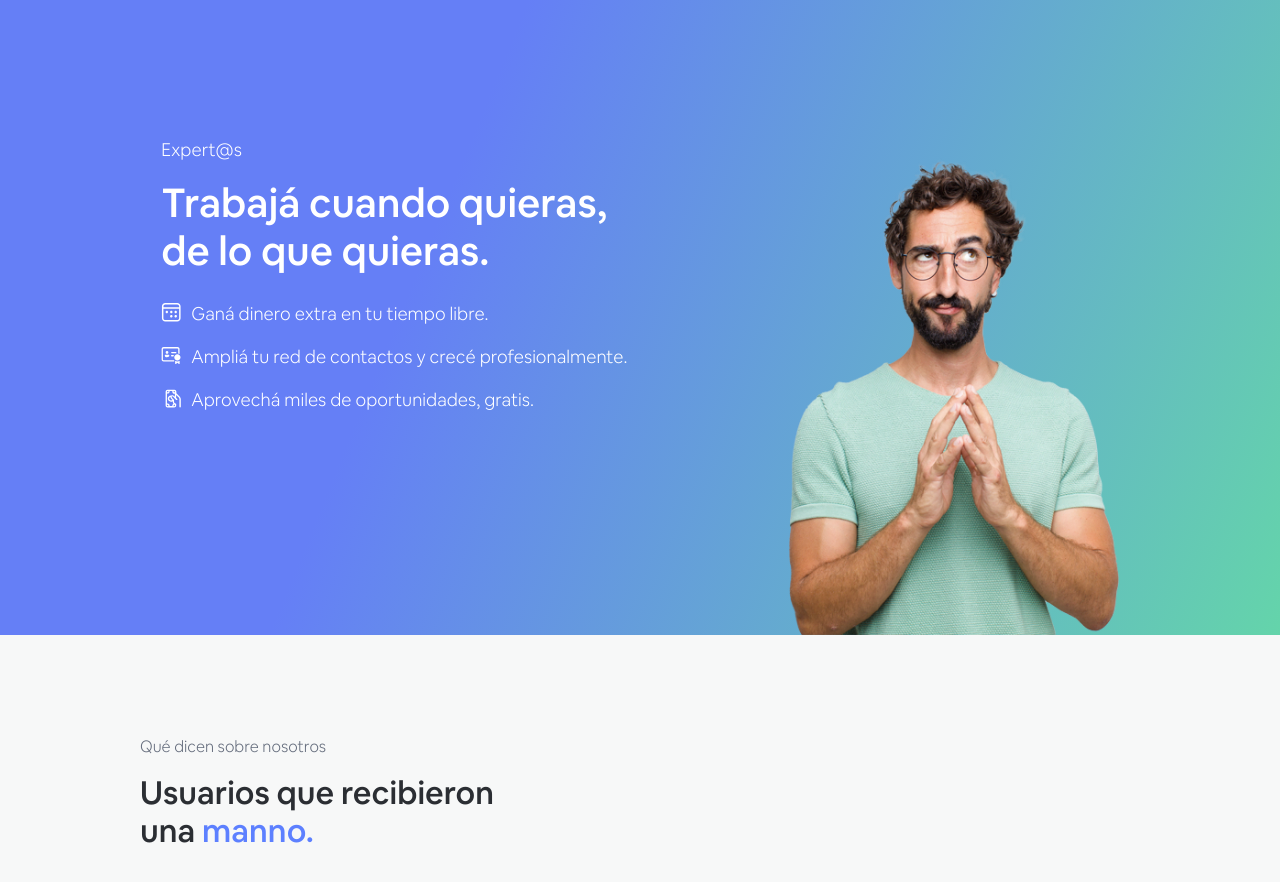
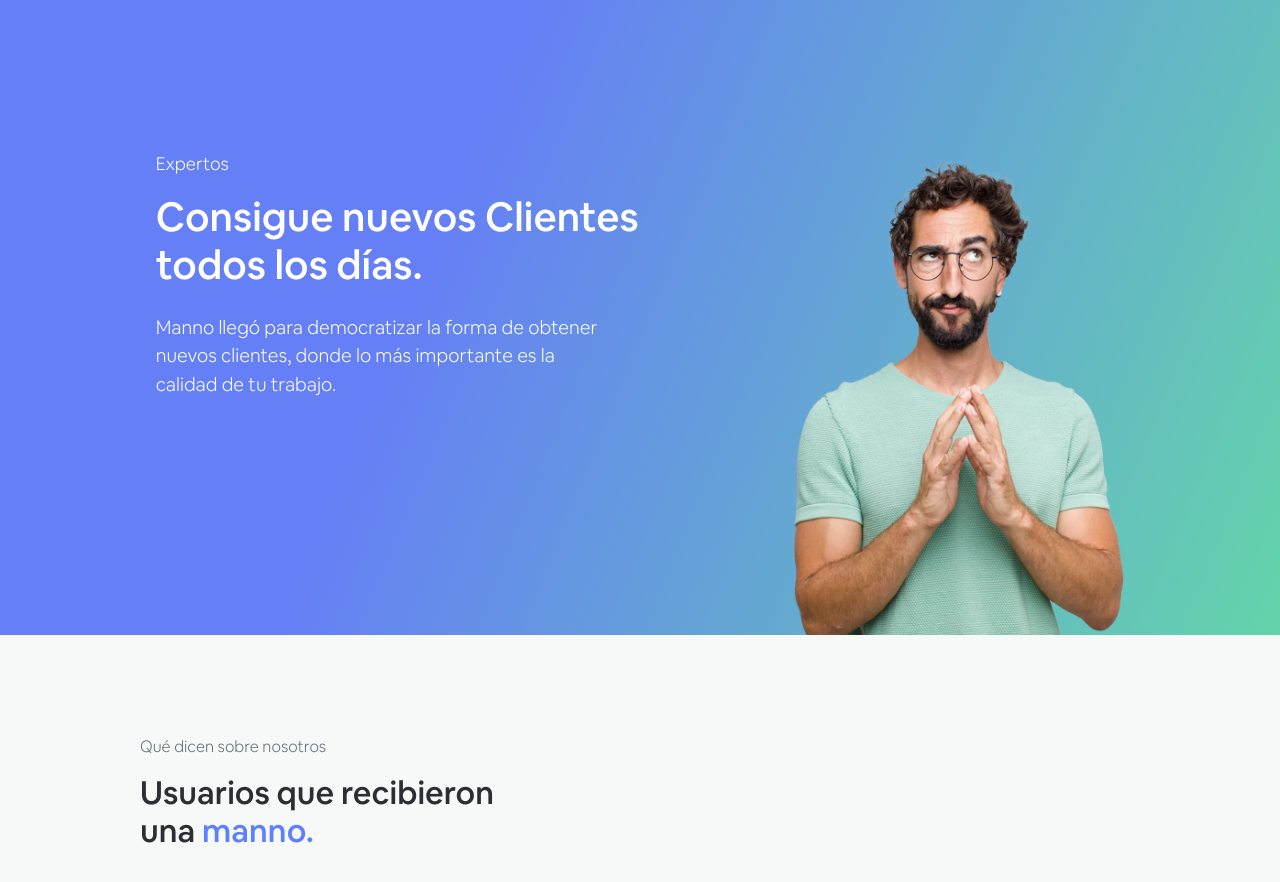
Before and after one commit to pascualmanuel/mannoapp, a React (Create React App) app: page / in a window 1280 px wide. Shown: the part 2540-3422 px from the top of the page. Built offline with nearby package versions, Linux system fonts and the light colour scheme.

Commit message:
Expert - texts

```diff
--- a/src/Components/Expertos.js
+++ b/src/Components/Expertos.js
@@ -15,95 +15,27 @@
 
 // import {Routes, Route} from "react-router-dom";
 
-let os = "Unknown";
-
-// if (navigator.appVersion.indexOf("Win") != -1) os = "Windows";
-// if (navigator.appVersion.indexOf("Mac") != -1) os = "MacOS";
-// if (navigator.appVersion.indexOf("Linux") != -1) os = "Linuxxxx";
-// if (navigator.appVersion.indexOf("X11") != -1) os = "UNIX";
-// console.log(os);
-
-function getMobileOperatingSystem() {
-  var userAgent = navigator.userAgent || navigator.vendor || window.opera;
-
-  // Windows Phone must come first because its UA also contains "Android"
-  if (/windows phone/i.test(userAgent)) {
-    return "Windows Phone";
-  }
-
-  if (/android|Win|Linux/i.test(userAgent)) {
-    return "Android";
-  }
-
-  // iOS detection from: http://stackoverflow.com/a/9039885/177710
-  if (/iPad|iPhone|iPod/.test(userAgent) && !window.MSStream) {
-    return "iOS";
-  }
-
-  return "unknown";
-}
-
-// console.log(getMobileOperatingSystem(), "jsja");
-
-let device = "unknown";
-
-if (getMobileOperatingSystem() === "iOS") {
-  device =
-    "https://apps.apple.com/ar/app/manno-soluciones-recomendadas/id1477854373?l=en";
-}
-
-if (getMobileOperatingSystem() === "Windows Phone") {
-  device =
-    "https://apps.apple.com/ar/app/manno-soluciones-recomendadas/id1477854373?l=en";
-}
-
-if (getMobileOperatingSystem() === "Android") {
-  device =
-    "https://play.google.com/store/apps/details?id=com.app.mannoapp&hl=es_AR&gl=US";
-}
-
-if (getMobileOperatingSystem() === "unknown") {
-  device =
-    "https://play.google.com/store/apps/details?id=com.app.mannoapp&hl=es_AR&gl=US";
-}
-
 function Hero() {
   return (
     <>
       <div className="cont-expertos">
         <div className="expertos">
           <div className="left-expertos">
-            <p style={{fontSize: "18px"}}>Expert@s</p>
+            <p style={{fontSize: "18px"}}>Expertos</p>
             <h2 className="expertos-title">
-              Trabajá cuando quieras, <br></br> de lo que quieras.
+              Consigue nuevos Clientes <br></br> todos los días.
             </h2>
 
             <div className="text-icon-experto">
-              <img src={IconCal} alt="ef" width={20} className="expert-icons" />
-              <p style={{fontSize: "18px"}}>
-                Ganá dinero extra en tu tiempo <br className="br-mobile" />
-                libre.
+              {/* <img src={IconCal} alt="ef" width={20} className="expert-icons" /> */}
+              <p style={{fontSize: "19px"}}>
+                Manno llegó para democratizar la forma de obtener<br></br>
+                nuevos clientes, donde lo más importante es la<br></br> calidad
+                de tu trabajo.
               </p>
             </div>
-            <div className="text-icon-experto">
-              <img
-                src={IconCert}
-                alt="ef"
-                width={20}
-                className="expert-icons"
-              />
-              <p style={{fontSize: "18px"}}>
-                Ampliá tu red de contactos y crecé profesionalmente.
-              </p>
-            </div>
-            <div className="text-icon-experto">
-              <img src={IconMon} alt="ef" width={20} className="expert-icons" />
-              <p style={{fontSize: "18px"}}>
-                {" "}
-                Aprovechá miles de oportunidades, gratis.
-              </p>
-            </div>
-            <a href={device}>
+
+            <a href="https://smart.link/1fadhmjx04pjq ">
               <div className="button-experto">
                 <span style={{color: "#5d80ff", fontFamily: "Book"}}>
                   Quiero ser expert@
```
